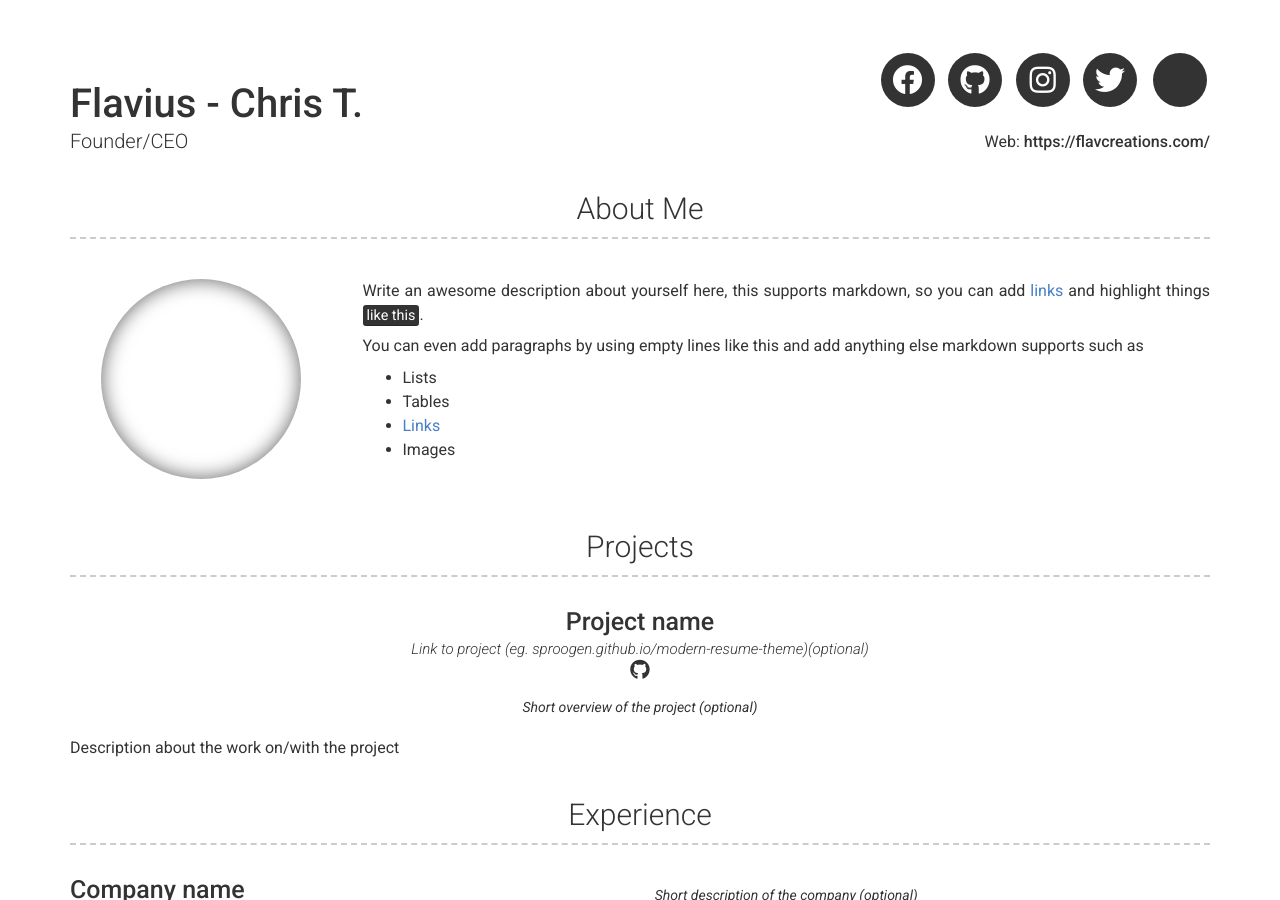
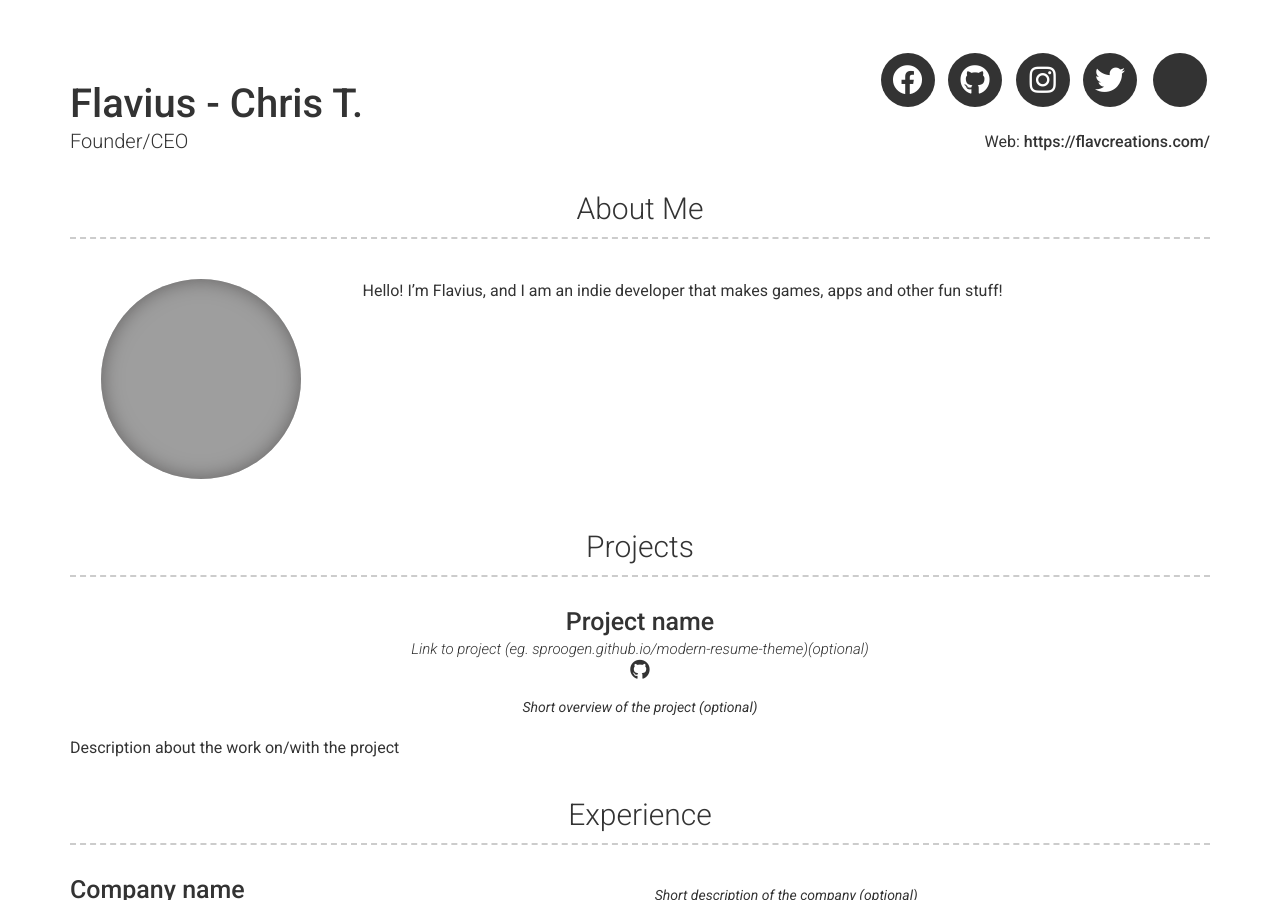
Before and after one commit to FlavCreations/resume.flavcreations.com, a Jekyll site: the page built from index.md, in a window 1280 px wide and 900 px high. Built offline with Jekyll 4.4.1, drawn with Linux system fonts in a browser that asks for light colours; nearby versions of some CDN libraries; grey boxes are pictures that could not be loaded.

Commit message:
adding image and bio base

```diff
--- a/_config.yml
+++ b/_config.yml
@@ -35,15 +35,9 @@ additional_links:
 
 # About Section
 # about_title: About Me (Use this to override about section title)
-about_profile_image: Directory of profile image (eg. images/profile.jpg)
+about_profile_image: assets/profile_1.jpgs #Directory of profile image (eg. images/profile.jpg)
 about_content: | # this will include new lines to allow paragraphs
-  Write an awesome description about yourself here, this supports markdown, so you can add [links](http://foobar.com) and highlight things <mark>like this</mark>.
-
-  You can even add paragraphs by using empty lines like this and add anything else markdown supports such as
-    - Lists
-    - Tables
-    - <a href="google.com">Links</a>
-    - Images
+  Hello! I'm Flavius, and I am an indie developer that makes games, apps and other fun stuff!
 
 # Projects Section
 # projects_title: Projects #(Use this to override about projects section title)
```
Also changed, not shown: assets/profile_1.jpg (added).
